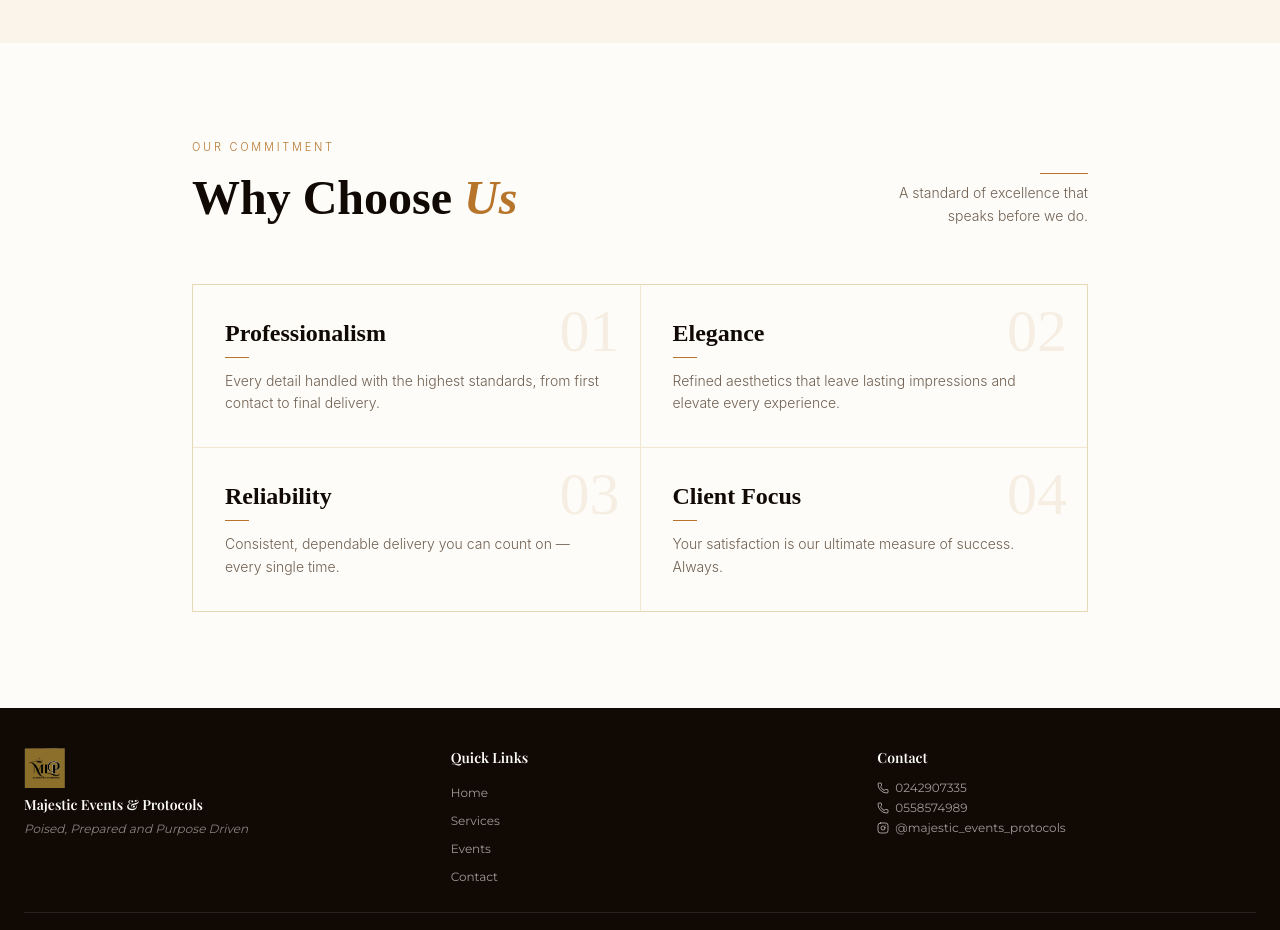
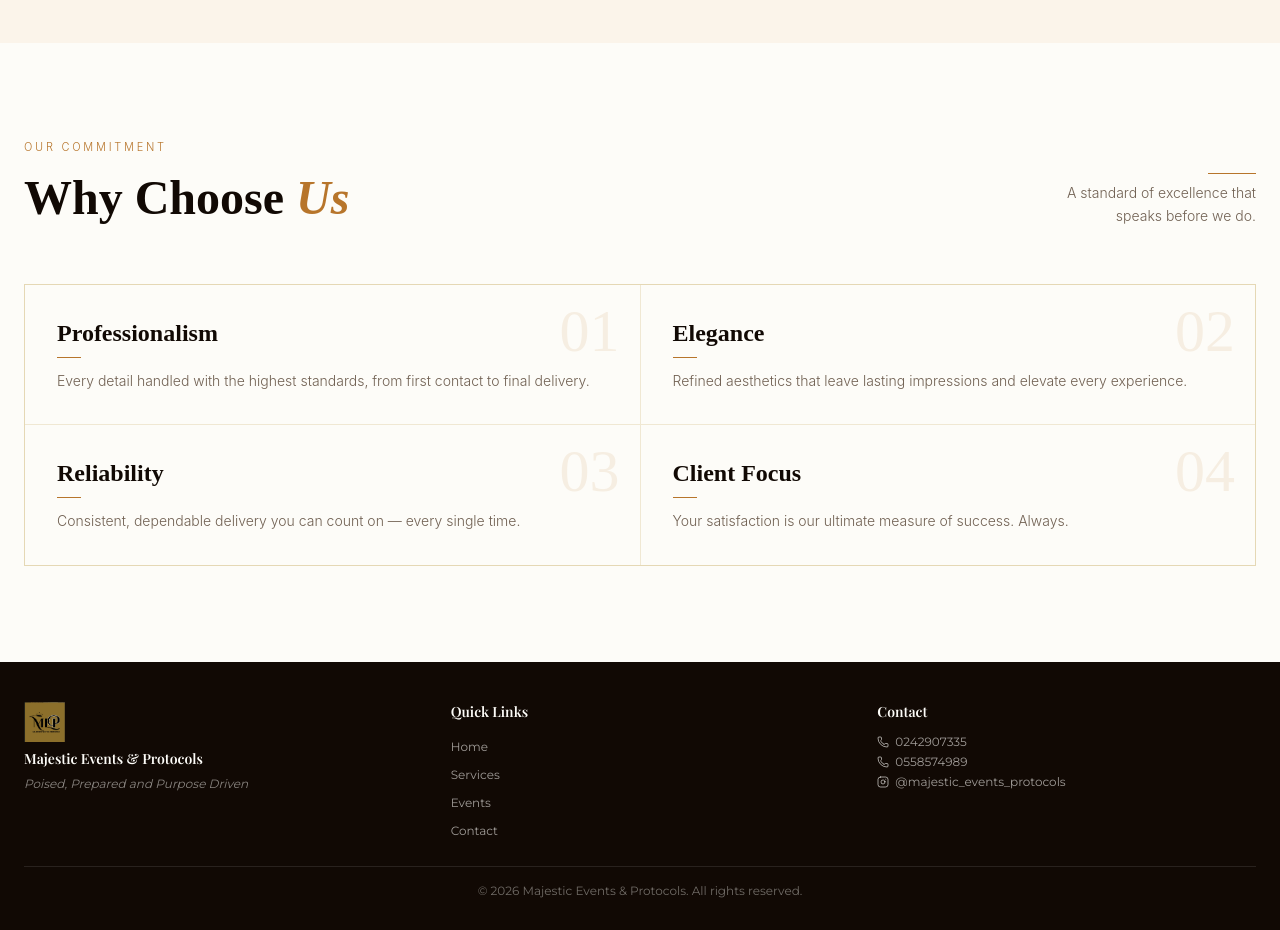
Before and after one commit to Mmabiaa/Majestic-Event-Protocols, a React (Vite) app in the folder ui/: page / in a window 1280 px wide. Shown: the part 3240-4170 px from the top of the page. Built offline with nearby package versions, Linux system fonts and the light colour scheme; a web font is replaced by a local one.

Commit message:
ref(Why Choose Us): improved ui layout

```diff
--- a/ui/src/components/pages/home/HomeWhyChooseUs.tsx
+++ b/ui/src/components/pages/home/HomeWhyChooseUs.tsx
@@ -26,7 +26,7 @@
 export function HomeWhyChooseUs() {
   return (
     <section className="py-16 sm:py-24 px-6 font-sans">
-      <div className="max-w-4xl mx-auto">
+      <div className="max-w-7xl mx-auto">
 
         {/* Header */}
         <div className="flex flex-col sm:flex-row sm:items-end sm:justify-between gap-6 mb-14">
```
